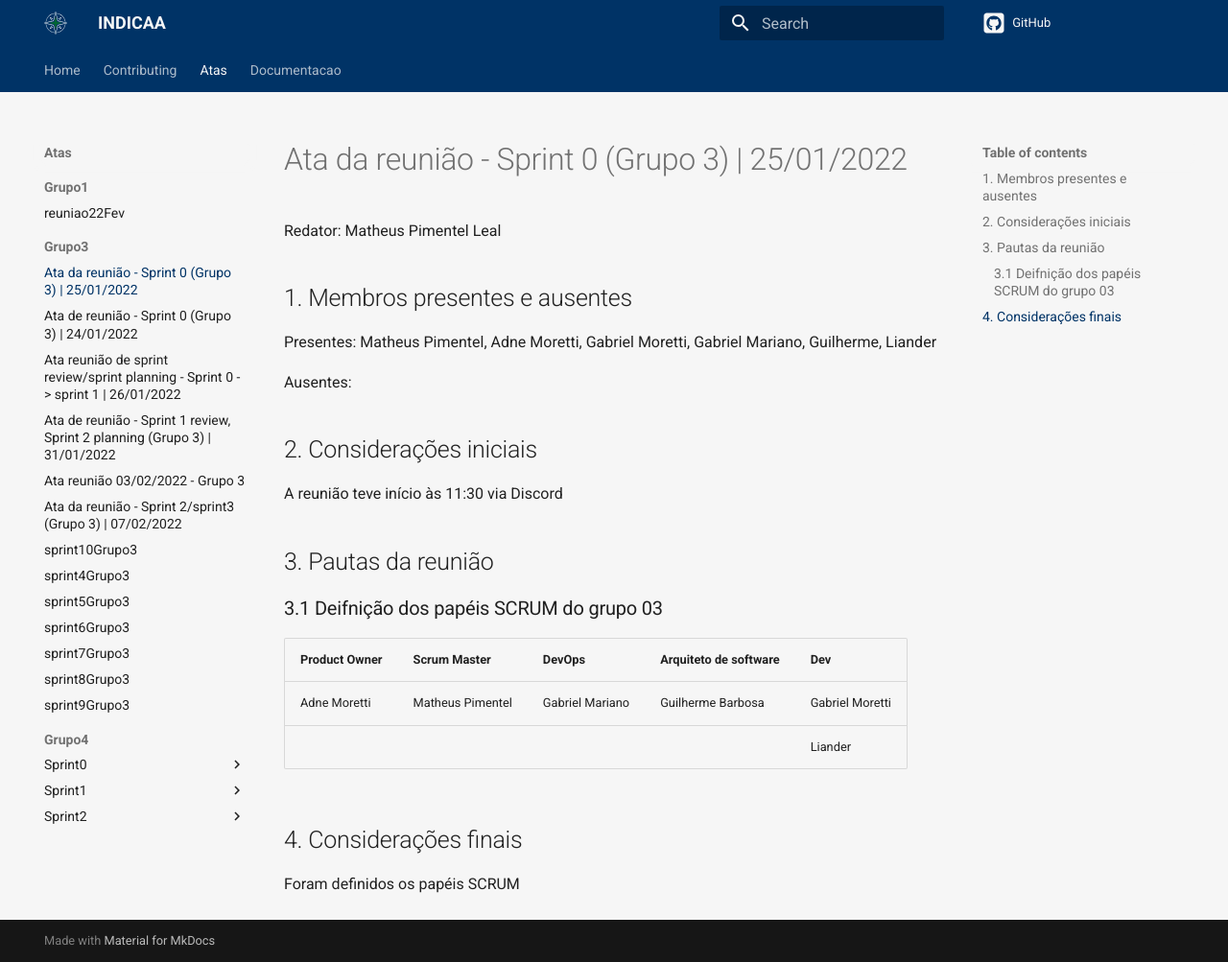
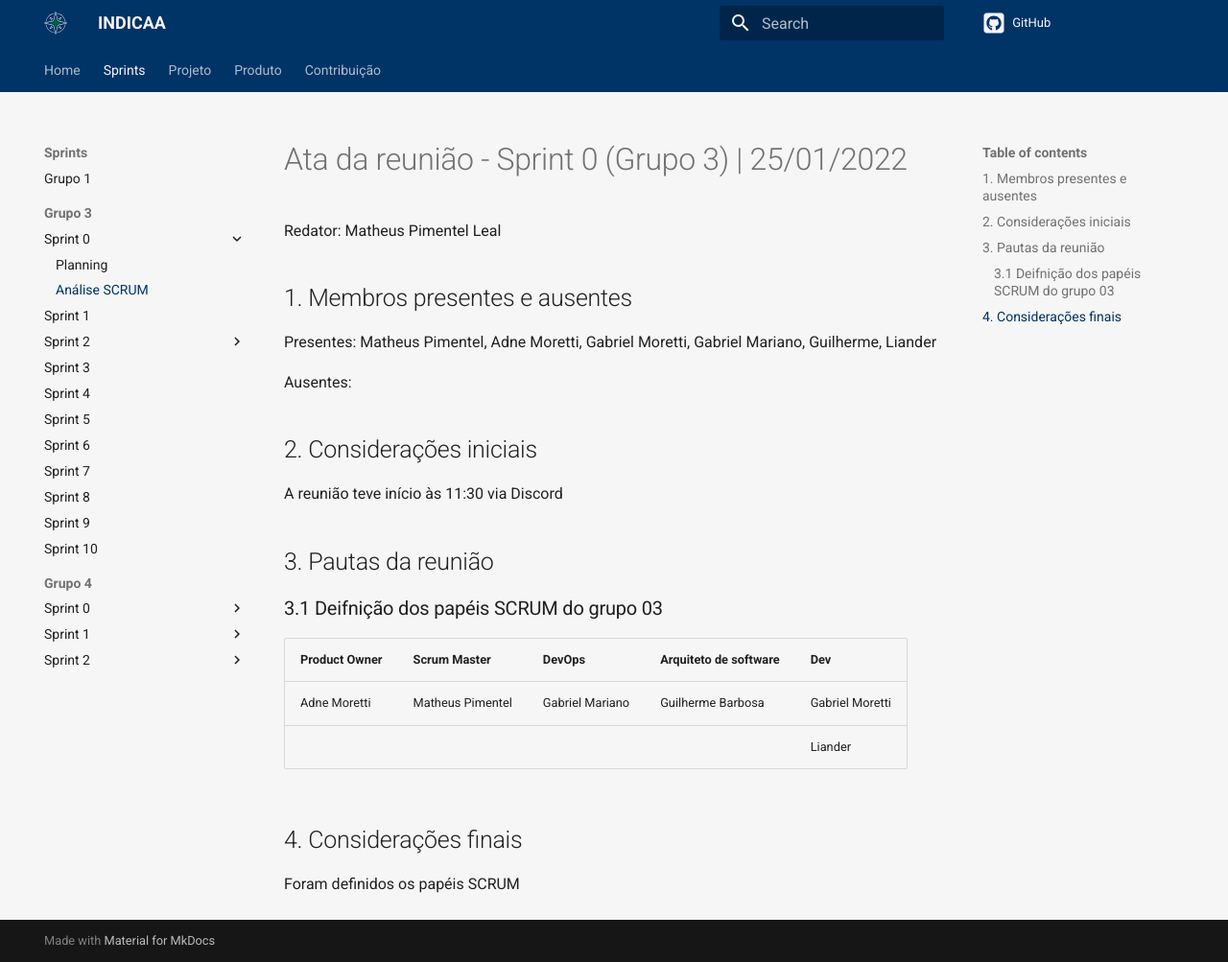
Before and after one commit to fga-eps-mds/2021.2-INDICAA-Wiki, an MkDocs documentation site: the page built from docs/atas/grupo3/Ata_reuniao_grupo3-SCRUM.md, in a window 1280 px wide and 1003 px high. Shown: the whole window at 96% size. Built offline with MkDocs 1.6.1 and Material for MkDocs 9.7.7, drawn with Linux system fonts in a browser that asks for light colours; comment, search, counter and statistics services are not loaded; part of the change alters nothing that is shown.

```diff
--- a/mkdocs.yml
+++ b/mkdocs.yml
@@ -25,3 +25,47 @@ plugins:
       watch:
         - overrides
 repo_url: https://github.com/fga-eps-mds/2021.2-INDICAA
+nav:
+  - Home: index.md
+  - Sprints:
+    - Grupo 1: atas/grupo1/reuniao22Fev.md
+    - Grupo 3:
+      - Sprint 0:
+        - Planning: atas/grupo3/Ata_reuniao_grupo3-Sprint0.md
+        - Análise SCRUM: atas/grupo3/Ata_reuniao_grupo3-SCRUM.md
+      - Sprint 1: atas/grupo3/Ata_reuniao_grupo3-Sprint0_sprint1.md
+      - Sprint 2:
+        - Planejamento e Revisão: atas/grupo3/Ata_reuniao_grupo3-Sprint1_Sprint2.md
+        - Divisão de tarefas: atas/grupo3/Ata_reuniao_grupo3-Sprint2.md
+      - Sprint 3: atas/grupo3/Ata_reuniao_grupo3-Sprint2_sprint3.md
+      - Sprint 4: atas/grupo3/sprint4Grupo3.md
+      - Sprint 5: atas/grupo3/sprint5Grupo3.md
+      - Sprint 6: atas/grupo3/sprint6Grupo3.md
+      - Sprint 7: atas/grupo3/sprint7Grupo3.md
+      - Sprint 8: atas/grupo3/sprint8Grupo3.md
+      - Sprint 9: atas/grupo3/sprint9Grupo3.md
+      - Sprint 10: atas/grupo3/sprint10Grupo3.md
+    - Grupo 4:
+      - Sprint 0:
+        - Planejamento: atas/grupo4/sprint0/planejamento.md
+        - Resultado: atas/grupo4/sprint0/resultado.md
+      - Sprint 1:
+        - Planejamento: atas/grupo4/sprint1/planejamento.md
+        - Resultado: atas/grupo4/sprint1/resultado.md
+      - Sprint 2:
+        - Planejamento: atas/grupo4/sprint2/planejamento.md
+        - Resultado: atas/grupo4/sprint2/resultado.md
+  - Projeto:
+    - Termo de Abertura do Projeto: documentacao/termo_de_abertura.md
+    - Estrutura Analítica do Projeto: documentacao/estrutura_analítica_do_projeto.md
+    - Metodologia: documentacao/documento_de_metodologia.md
+    - Gerenciamento de Comunicação: documentacao/gerenciamento_de_comunicacao.md
+    - Gerenciamento de Riscos: documentacao/gerenciamento_de_riscos.md
+    - Estrutura de Branches: documentacao/guia_de_Branching.md
+  - Produto:
+    - Documento de Requisitos: documentacao/documento_de_requisitos.md
+    - Documento de Arquitetura: documentacao/documento_de_arquitetura.md
+    - Documento de Visão: documentacao/documento_de_visao.md
+    - Protótipos: documentacao/prototipos.md
+  - Contribuição:
+    - Como Contribuir: contributing.md
```
